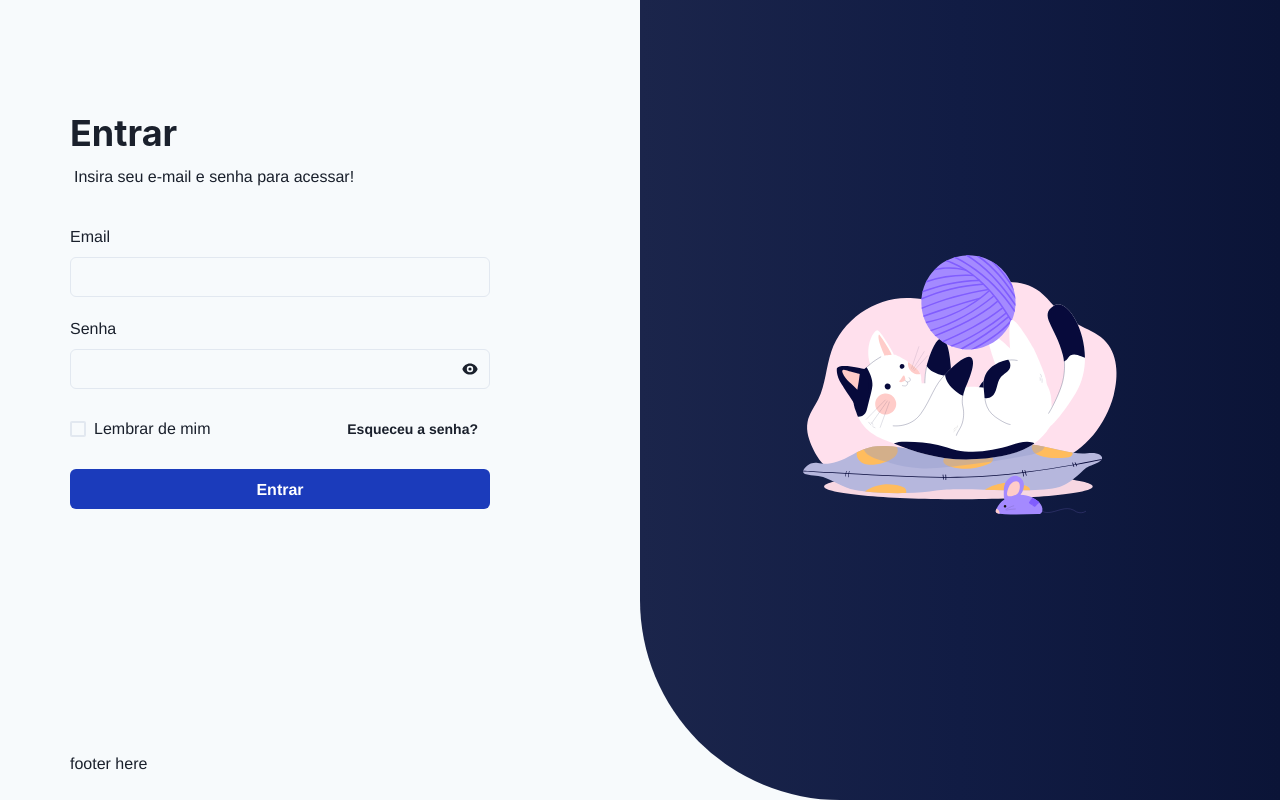
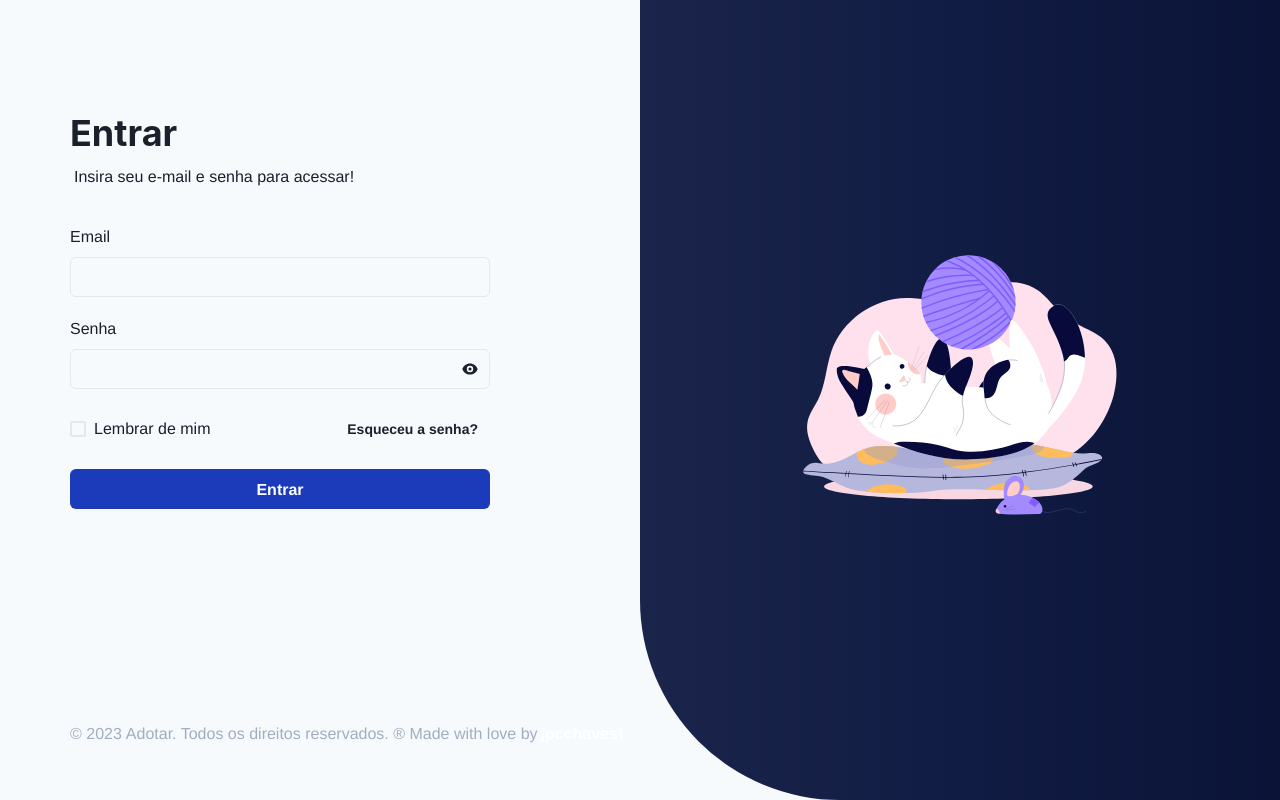
Before and after one commit to netosantosbr/adotar-front, a React (Vite) app: page /auth/login in a window 1280 px wide. Built offline with nearby package versions, Linux system fonts and the light colour scheme; no server answers.

Commit message:
feat: add auth footer

```diff
--- a/src/app/layout/auth/AuthLayout.tsx
+++ b/src/app/layout/auth/AuthLayout.tsx
@@ -4,6 +4,7 @@ import { Box, Flex } from "@chakra-ui/react";
 // Custom components
 import Lottie from "lottie-react";
 import { authAnimation } from "../../assets";
+import FooterAuth from "../../components/footerAuth";
 
 interface IProps {
   children: ReactNode;
@@ -49,8 +50,7 @@ const AuthLayout = ({ children }: IProps) => {
             <Lottie animationData={authAnimation} style={{ width: 500 }} />
           </Flex>
         </Box>
-        {/*<Footer />*/}
-        footer here
+        <FooterAuth />
       </Flex>
     </Flex>
   );
```
